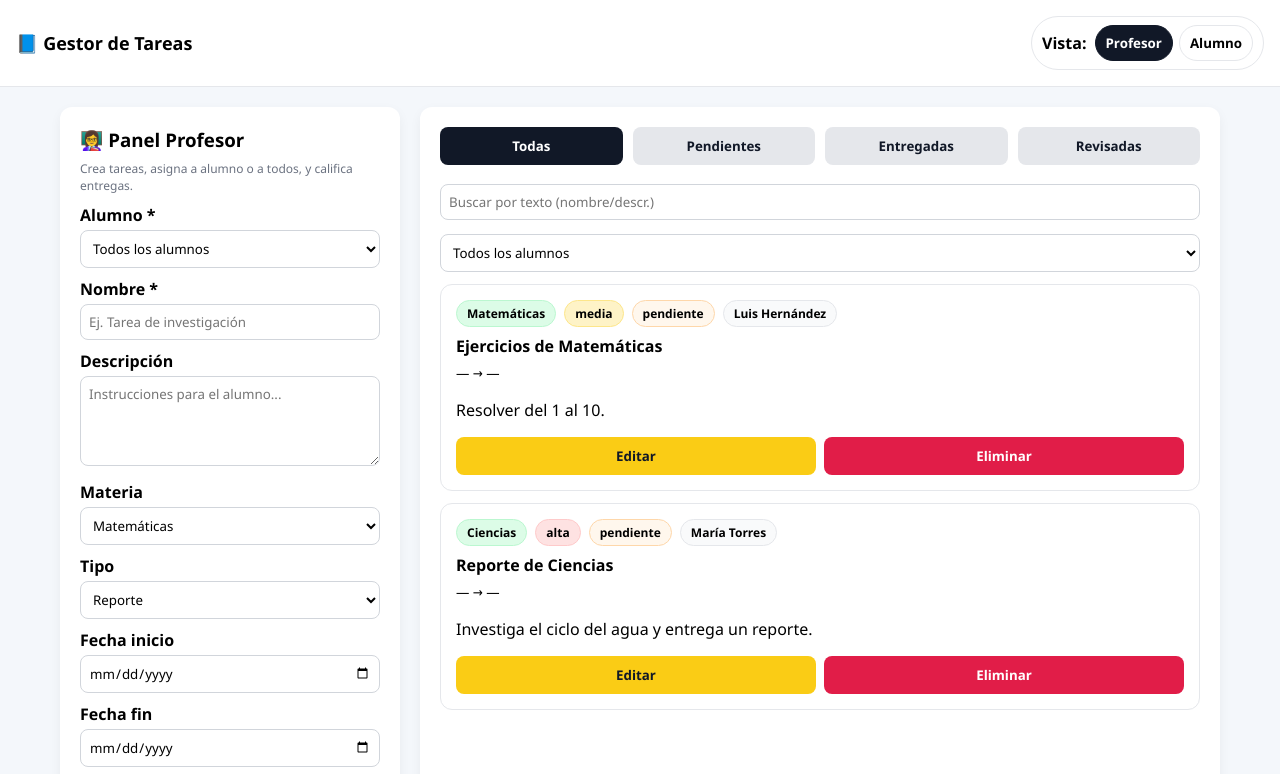
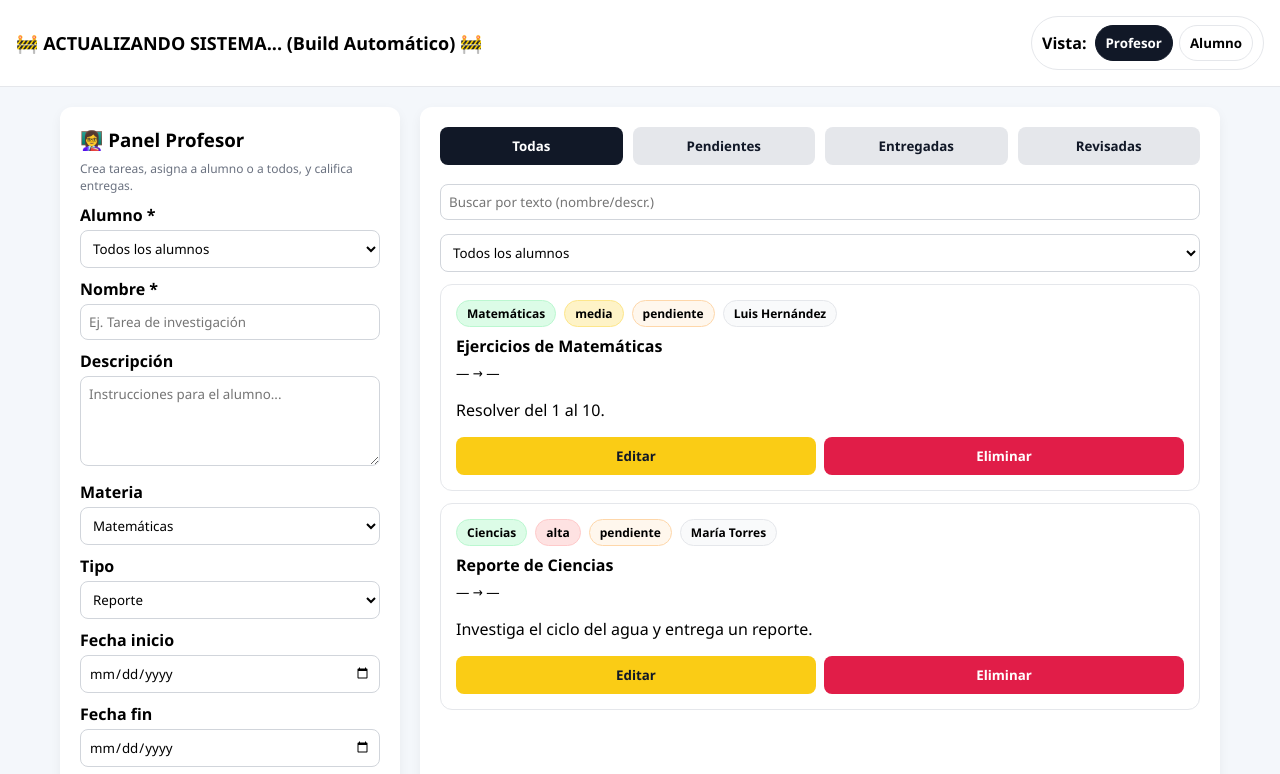
Before and after one commit to lugoescobarleonel-blip/Avance-de-proyecto-Dev, a plain HTML site: page index.html in a window 1280 px wide. Shown: the top 774 px of the page. Drawn offline with Linux system fonts and the light colour scheme.

Commit message:
Update index.html

```diff
--- a/index.html
+++ b/index.html
@@ -4,14 +4,15 @@
 <head>
   <meta charset="UTF-8" />
   <meta name="viewport" content="width=device-width, initial-scale=1.0" />
-  <title>Gestor de Tareas</title>
+  <title>Gestor de Tareas - Test AutoUpdate</title>
   <link rel="stylesheet" href="styles.css" />
 </head>
 
 <body>
   <header>
     <div class="top">
-      <h2>📘 Gestor de Tareas</h2>
+      <!-- Mensaje temporal para validar el despliegue automático de 5 min -->
+      <h2>🚧 ACTUALIZANDO SISTEMA... (Build Automático) 🚧</h2>
 
       <div class="pill">
         <strong>Vista:</strong>
```
